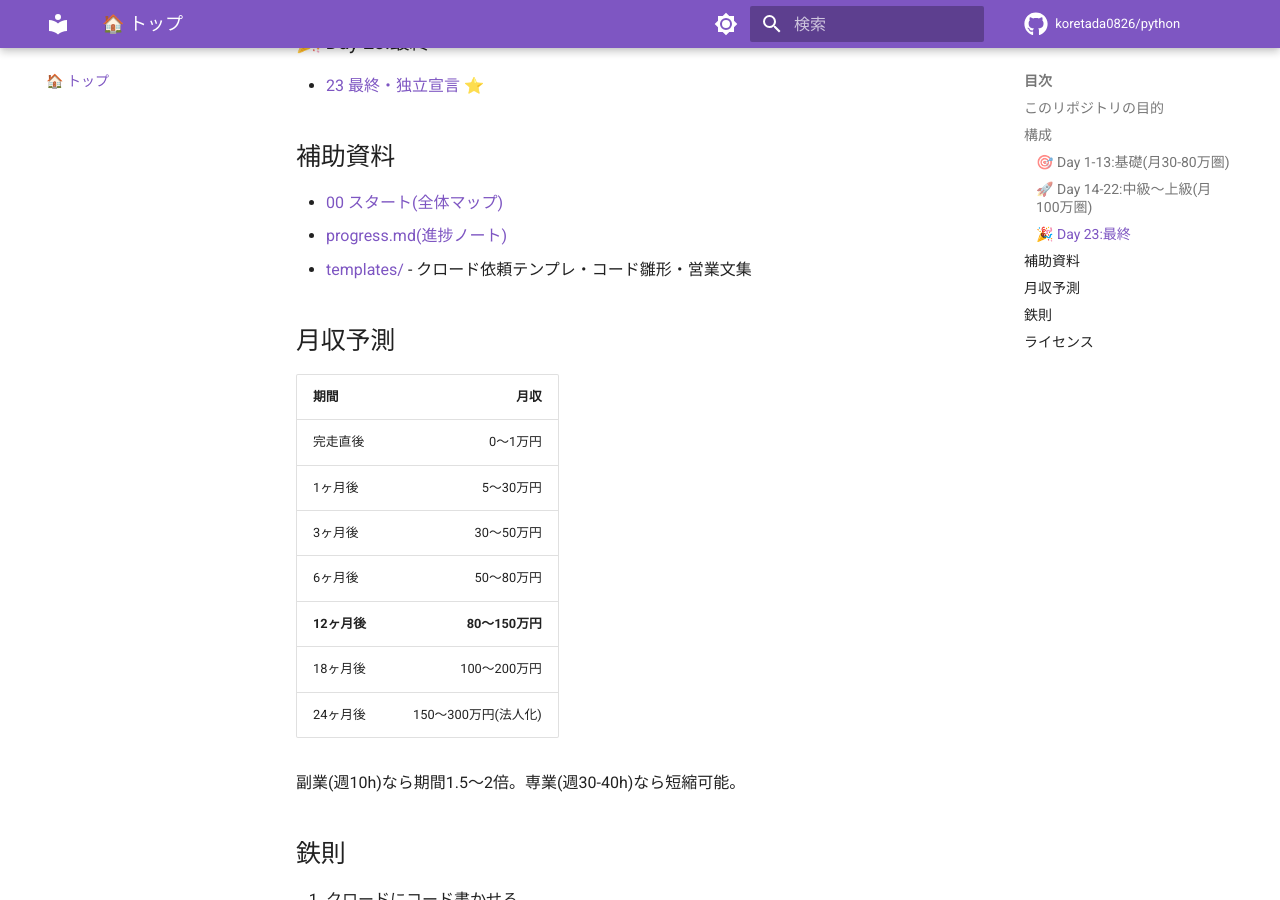
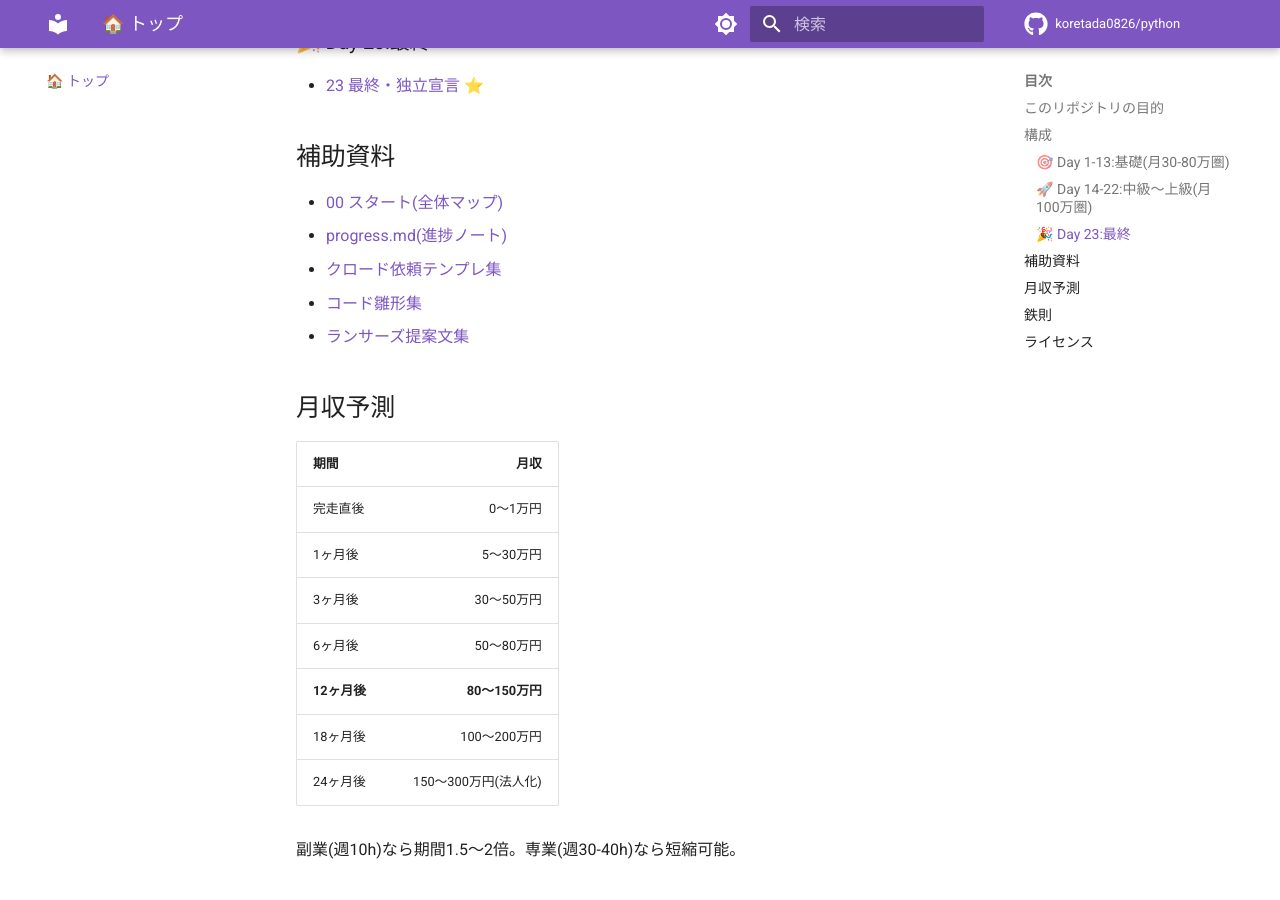
Before and after one commit to koretada0826/python, an MkDocs documentation site: the page built from docs/index.md, in a window 1280 px wide and 900 px high, scrolled down 1447 px. Built offline with MkDocs 1.6.1 and Material for MkDocs 9.7.7, drawn with Linux system fonts in a browser that asks for light colours; comment, search, counter and statistics services are not loaded.

Commit message:
Fix index.md: ./templates/ -> resources/ links

```diff
--- a/docs/index.md
+++ b/docs/index.md
@@ -43,7 +43,9 @@
 
 - [00 スタート(全体マップ)](./00_スタート.md)
 - [progress.md(進捗ノート)](./progress.md)
-- [templates/](./templates/) - クロード依頼テンプレ・コード雛形・営業文集
+- [クロード依頼テンプレ集](resources/クロード依頼テンプレ集.md)
+- [コード雛形集](resources/コード雛形集.md)
+- [ランサーズ提案文集](resources/ランサーズ提案文集.md)
 
 ## 月収予測
 
```
